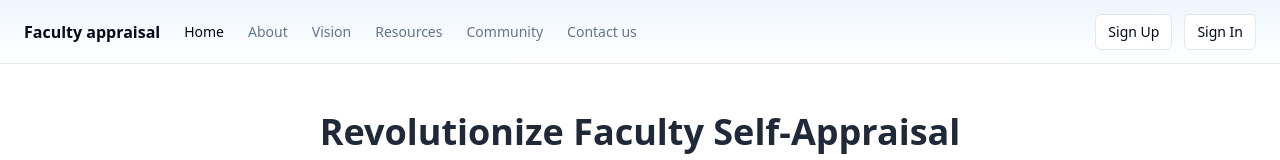
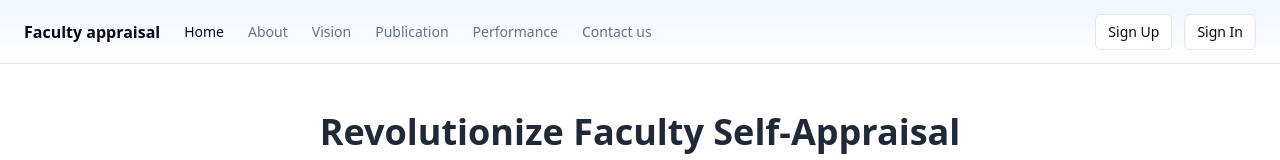
Before and after one commit to Community-Programmer/Faculty-Appraisal, a React (Vite) app in the folder client/: page / in a window 1280 px wide. Shown: the top 160 px of the page. Built offline with nearby package versions, Linux system fonts and the light colour scheme.

Commit message:
add some navbar links

```diff
--- a/client/src/components/Navbar/Navbar.tsx
+++ b/client/src/components/Navbar/Navbar.tsx
@@ -76,16 +76,16 @@ const Navbar: React.FC = () => {
               Vision
             </Link>
             <Link
-              to="/"
+              to="/publication"
               className="text-muted-foreground transition-colors hover:text-foreground"
             >
-              Resources
+              Publication
             </Link>
             <Link
-              to="/"
+              to="/performance"
               className="text-muted-foreground transition-colors hover:text-foreground"
             >
-              Community
+              Performance
             </Link>
             <Link
               to="/"
@@ -129,16 +129,16 @@ const Navbar: React.FC = () => {
                   Vision
                 </Link>
                 <Link
-                  to="/"
+                  to="/publication"
                   className="text-muted-foreground hover:text-foreground"
                 >
-                  Resources
+                  Publication
                 </Link>
                 <Link
-                  to="/"
+                  to="/performance"
                   className=" text-muted-foreground hover:text-foreground"
                 >
-                  Community
+                  Performance
                 </Link>
                 <Link
                   to="/"
```
